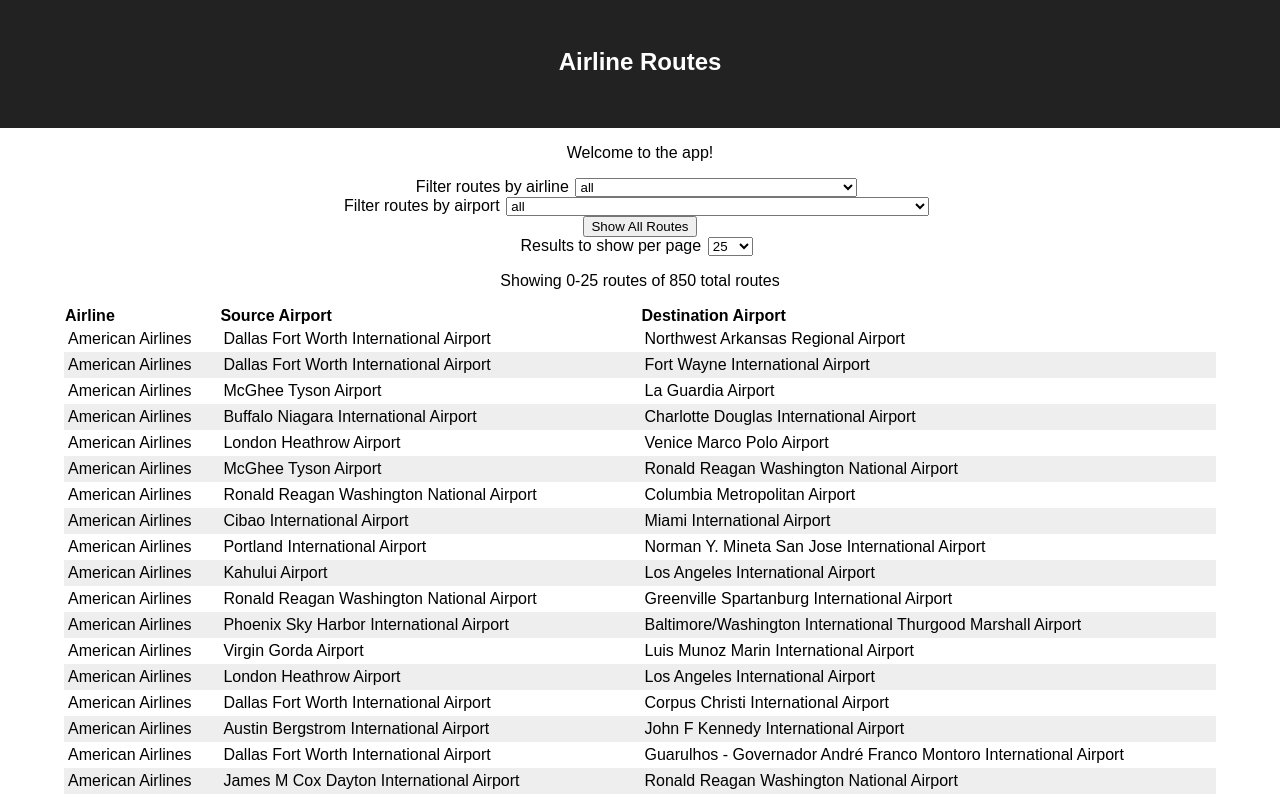
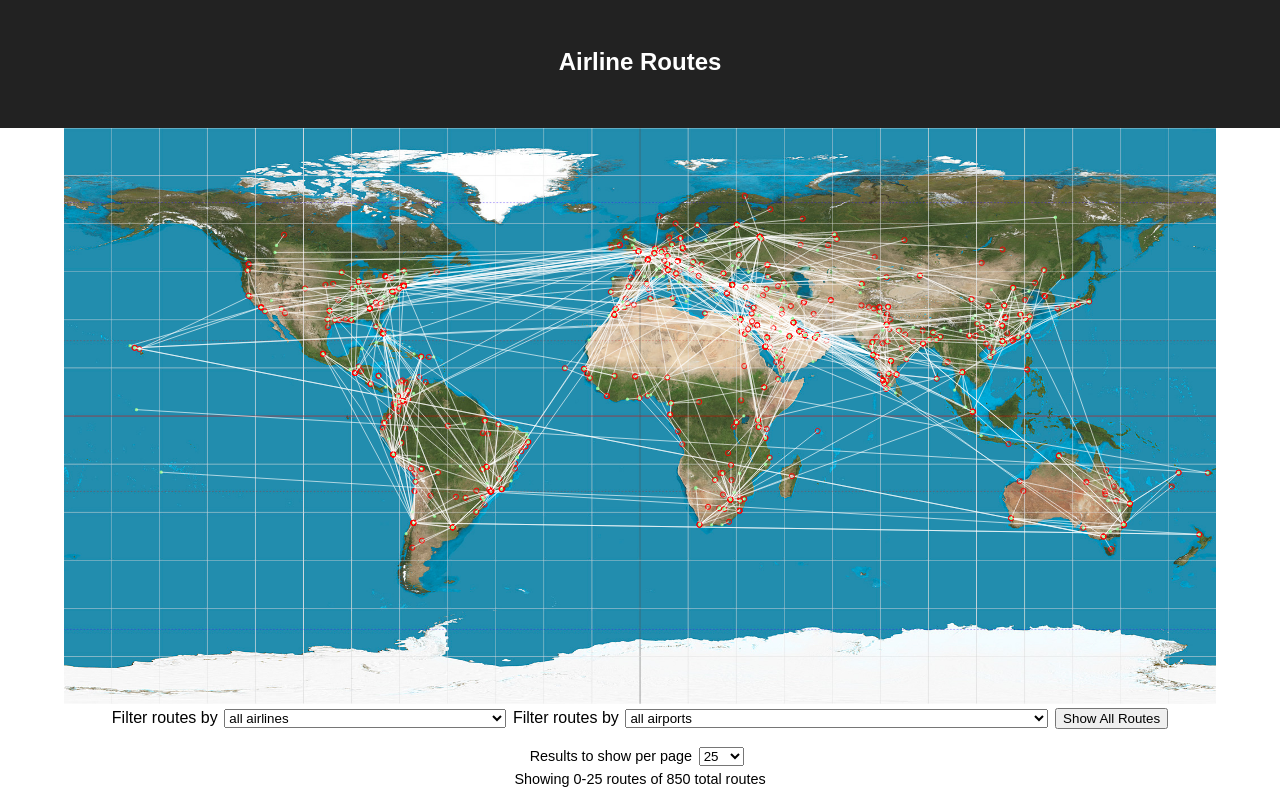
Before and after one commit to eldehan/airline-routes, a React (Create React App) app: page / in a window 1280 px wide. Shown: the top 798 px of the page. Built offline with nearby package versions, Linux system fonts and the light colour scheme.

Commit message:
added map

```diff
--- a/src/App.css
+++ b/src/App.css
@@ -70,3 +70,12 @@
   fill: lightgreen;
   r: 0.5;
 }
+
+.routes-table-options {
+  font-size: 0.9em;
+}
+
+.routes-table-options-description {
+  margin-top: 5px;
+  margin-bottom: 10px;
+}
--- a/src/App.js
+++ b/src/App.js
@@ -1,12 +1,13 @@
 import React from 'react';
+import { useDispatch, useSelector } from 'react-redux';
+import { useEffect } from 'react';
 import DATA from './data'
 import { getAirlineById, getAirportByCode } from "./data"
 import './App.css';
+import { setAirlineFilter, setAirportFilter, clearFilters } from "./reducers/filterReducer";
 import Table from './components/Table';
 import Select from './components/Select';
-import { setAirlineFilter, setAirportFilter, clearFilters } from "./reducers/filterReducer";
-import { useDispatch, useSelector } from 'react-redux';
-import { useEffect } from 'react';
+import Map from './components/Map';
 
 const App = () => {
   const dispatch = useDispatch();
@@ -38,14 +39,14 @@
 
   const formatData = (property, value) => {
     if (property === 'airline') {
-      return getAirlineById(value)
+      return getAirlineById(value).name
     } else {
-      return getAirportByCode(value)
+      return getAirportByCode(value).name
     }
   }
 
   const airlineOptions = [
-    { value: 'all', text: 'all' },
+    { value: 'all', text: 'all airlines' },
     ...airlines.map(airline => {
       return {
         value: airline.id,
@@ -69,7 +70,7 @@
   })
 
   const airportOptions = [
-    { value: 'all', text: 'all', },
+    { value: 'all', text: 'all airports', },
     ...airports.map(airport => {
       return {
         value: airport.code,
@@ -122,19 +123,17 @@
         <h1 className="title">Airline Routes</h1>
       </header>
       <section>
-        <p>
-          Welcome to the app!
-        </p>
+        <Map routes={routes} />
         <form>
           <Select
-            label='Filter routes by airline'
+            label='Filter routes by'
             name='select-airlines'
             options={filteredAirlineOptions}
             handleOnChange={handleSelectAirline}
             enabledKey='active'
           />
           <Select
-            label={'Filter routes by airport'}
+            label={'Filter routes by'}
             name={'select-airport'}
             options={filteredAirportOptions}
             handleOnChange={handleSelectAirport}
@@ -142,6 +141,7 @@
           />
           <button onClick={handleShowAllRoutes}>Show All Routes</button>
         </form>
+        <br />
         <Table
           className="routes-table"
           columns={columns}
--- /dev/null
+++ b/src/components/Map.js
@@ -0,0 +1,48 @@
+import React from "react";
+import { getAirportByCode } from "../data"
+
+const Map = ({ routes = [] }) => {
+  const groups = routes.map((route) => {
+    const sourceAirport = getAirportByCode(route.src);
+    const destinationAirport = getAirportByCode(route.dest);
+    const d = `M${sourceAirport.long} ${sourceAirport.lat} L ${destinationAirport.long} ${destinationAirport.lat}`;
+
+    return (
+      <g key={route.airline + route.src + route.dest}>
+        <circle
+          className="source"
+          cx={sourceAirport.long}
+          cy={sourceAirport.lat}
+        >
+          <title>{sourceAirport.name}</title>
+        </circle>
+        <circle
+          className="destination"
+          cx={destinationAirport.long}
+          cy={destinationAirport.lat}
+        >
+          <title>{destinationAirport.name}</title>
+        </circle>
+        <path d={d} />
+      </g>
+    );
+  });
+  return (
+    <svg className="map" viewBox="-180 -90 360 180">
+      <g transform="scale(1 -1)">
+        <image
+          xlinkHref="equirectangular_world.jpg"
+          href="equirectangular_world.jpg"
+          x="-180"
+          y="-90"
+          height="100%"
+          width="100%"
+          transform="scale(1 -1)"
+        />
+        {groups}
+      </g>
+    </svg>
+  );
+};
+
+export default Map;
--- a/src/components/Select.js
+++ b/src/components/Select.js
@@ -1,15 +1,14 @@
 const Select = ({ label, name, options, handleOnChange, enabledKey, optionsState }) => {
   return (
-    <div>
+    <>
       <label htmlFor={name}>{label}</label>
       <select name={name} onChange={handleOnChange} value={optionsState}>
         {options.map(opt => {
           const enabled = enabledKey === undefined || !!opt[enabledKey];
-          console.log(opt)
           return <option key={name + opt.value} value={opt.value} disabled={!enabled}>{opt.text}</option>
         })}
       </select>
-    </div>
+    </>
   )
 }
 
--- a/src/components/Table.js
+++ b/src/components/Table.js
@@ -41,7 +41,8 @@
   const headerRow = <tr>{columns.map(col => <th key={col.name}>{col.name}</th>)}</tr>
 
   return (
-    <div>
+    <>
+      <div className={className + '-options'}>
         <Select
           label={'Results to show per page'}
           name={'select-per-page'}
@@ -50,7 +51,8 @@
           optionsState={resultsPerPage}
           enabledKey={undefined}
         />
-      <p>Showing {pageStart}-{pageEnd} routes of {rows.length} total routes</p>
+        <p className={className + '-options-description'}>Showing {pageStart}-{pageEnd} routes of {rows.length} total routes</p>
+      </div>
       <table className={className}>
         <thead>
           {headerRow}
@@ -61,7 +63,7 @@
       </table>
       <button onClick={gotoPreviousPage} disabled={page === 0}>Previous Page</button>
       <button onClick={gotoNextPage} disabled={pageEnd >= rows.length}>Next Page</button>
-    </div>
+    </>
   )
 }
 
--- a/src/data.js
+++ b/src/data.js
@@ -1397,13 +1397,13 @@
 export const getAirlineById = (id) => {
   const airline = airlines.find(airline => airline.id === id)
 
-  return airline.name
+  return airline
 }
 
 export const getAirportByCode = (code) => {
   const airport = airports.find(airport => airport.code === code)
 
-  return airport.name
+  return airport
 }
 
 export default {
```
Also changed, not shown: public/equirectangular_world.jpg (added). Lines whose indentation alone changed are shown as unchanged.
